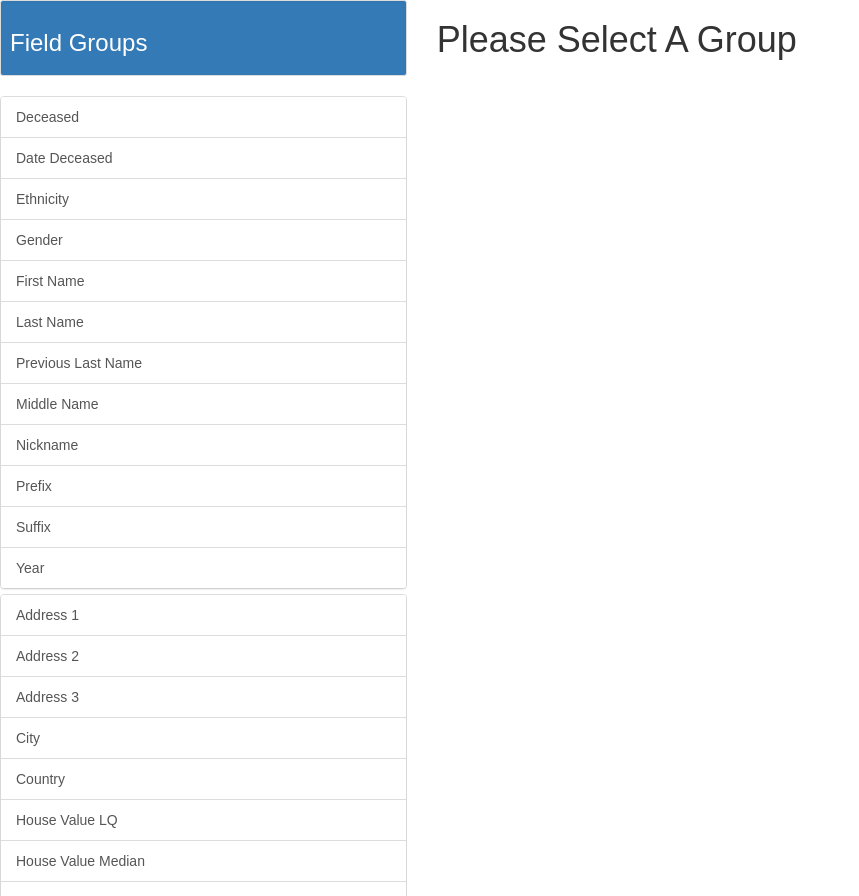
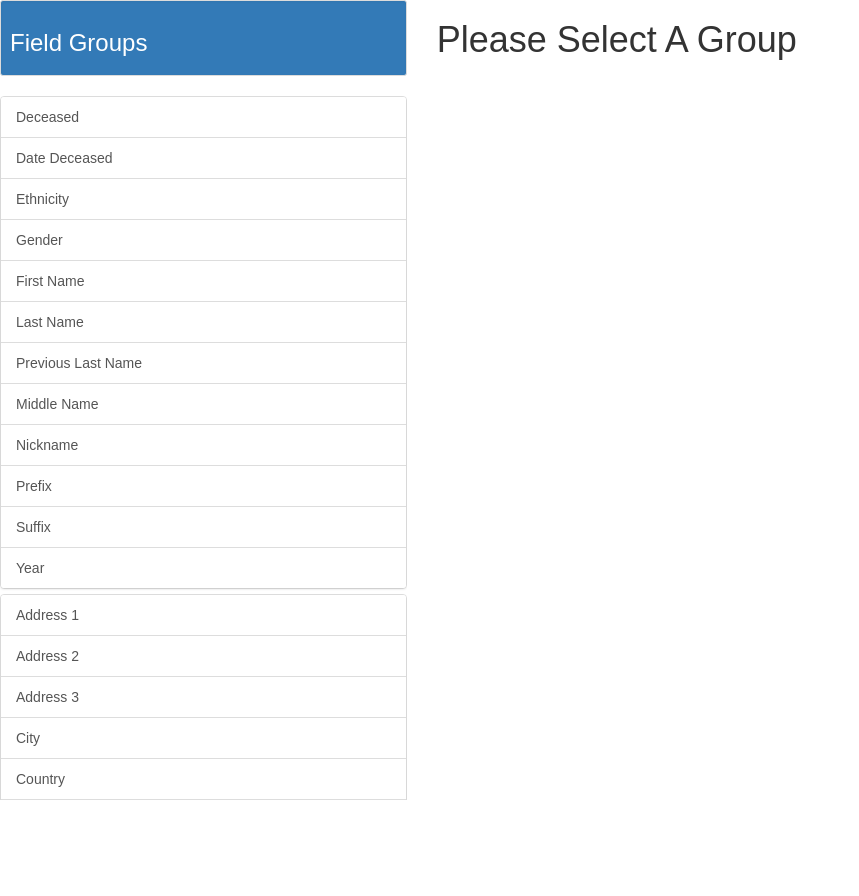
Before and after one commit to JD68/group-property-app, a React (Create React App) app: page / in a window 1280 px wide. Shown: the whole page, without its empty margins (0-859 px from the left). After the commit the page ends 800 px from the top, so only its background shows below. Built offline with nearby package versions, Linux system fonts and the light colour scheme.

Commit message:
removed scrollbar that kept showing up on the whole window itself

```diff
--- a/src/App.css
+++ b/src/App.css
@@ -1,3 +1,3 @@
 .app-row, .app-panel {
-  height: 100%
+  height: 100%;
 }
--- a/src/GroupProperties.css
+++ b/src/GroupProperties.css
@@ -1,7 +1,4 @@
 .group-properties-panel {
-    height: 100%;
-}
-.group-properties-groups {
     height: 100%;
     overflow: auto;
 }
--- a/src/GroupProperties.js
+++ b/src/GroupProperties.js
@@ -39,7 +39,7 @@ class GroupProperties extends Component {
             return (
                 <div className="group-properties-panel">
                     <div className="well well-sm header-well"><h3>{this.props.group}</h3></div>
-                    <div className="group-properties-groups">
+                    <div>
                     {
                         this.props.properties.map(property => {
                             return <Panel id={property.name} header={property.displayName} key={this.props.group + property.name}>
--- a/src/Menu.css
+++ b/src/Menu.css
@@ -1,7 +1,4 @@
 .menu-panel {
-    height: 100%;
-}
-.menu-groups {
     height: 100%;
     overflow: auto;
 }
--- a/src/Menu.js
+++ b/src/Menu.js
@@ -39,7 +39,7 @@ class Menu extends Component {
         return (
             <div className="menu-panel">
                 <div className="well well-sm header-well"><h3>Field Groups</h3></div>
-                <div className="menu-groups">
+                <div>
                     <Accordion>
                     {
                         this.state && this.state.groups
```
